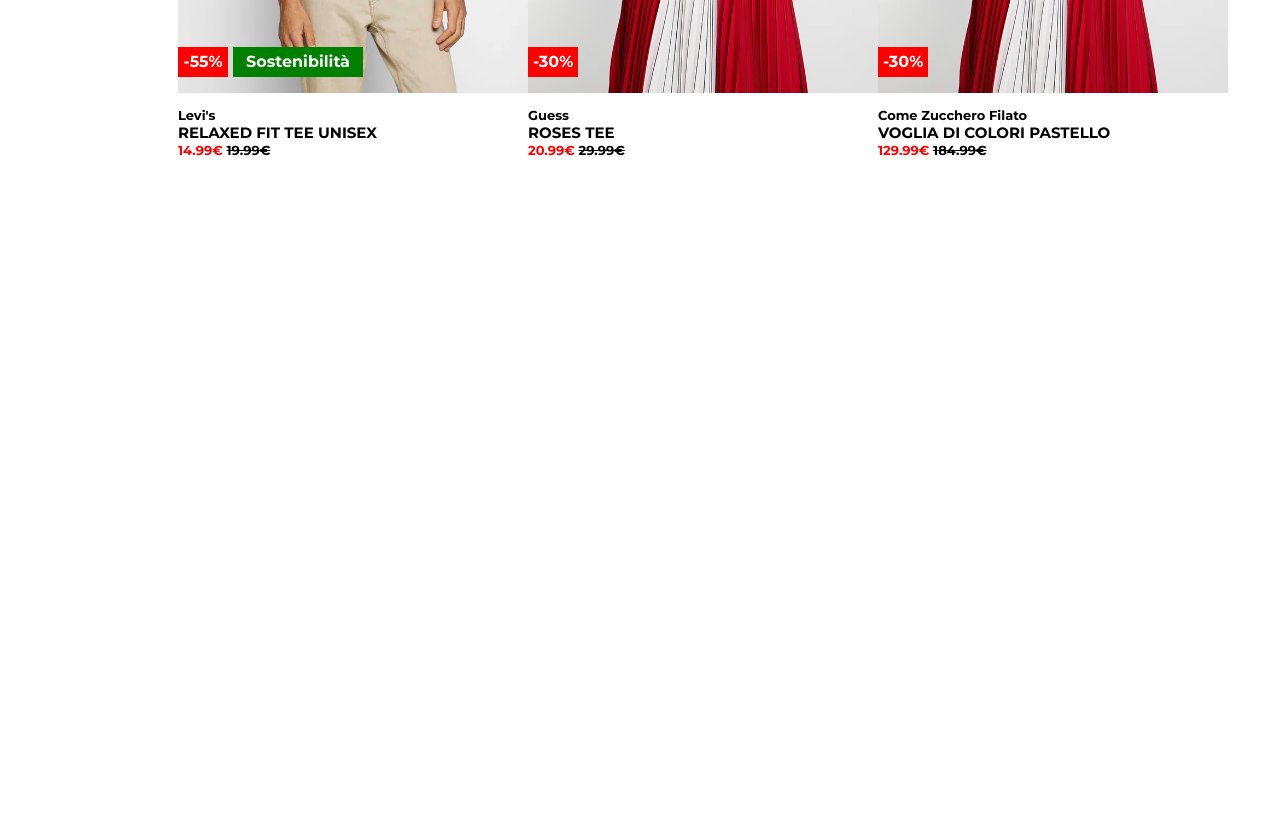
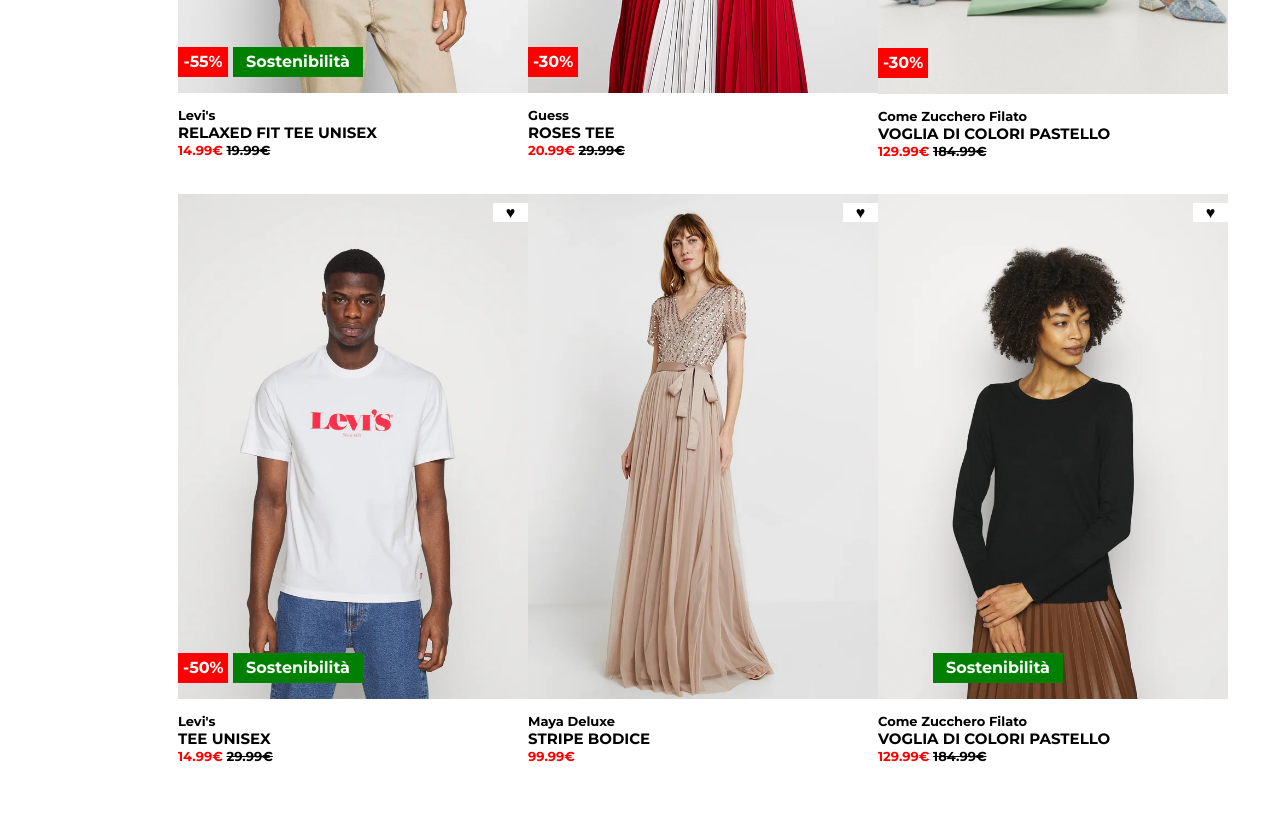
Before and after one commit to manuelgaleone/html-css-boolando, a plain HTML site: page index.html in a window 1280 px wide. Shown: the part 522-1336 px from the top of the page. Before the commit the page ends 800 px from the top, so only its background shows below. Drawn offline with Linux system fonts and the light colour scheme.

Commit message:
Fixed errors on margins

```diff
--- a/index.html
+++ b/index.html
@@ -111,7 +111,7 @@
 
                 <div class="col-4">
                     <div class="product">
-                        <img id="img-thumb" src="./img/2.webp" alt="Product">
+                        <img id="img-thumb" src="./img/3.webp" alt="Product">
                         <div class="info">
                             <div class="percent red">
                                 <h4>-30%</h4>
@@ -137,7 +137,94 @@
                         </h6>
                     </div>
                 </div>
+            </div>
 
+            <div class="row pad-main marg">
+                <div class="col-4">
+                    <div class="product">
+                        <img id="img-thumb" src="./img/4.webp" alt="Product">
+                        <div class="info">
+                            <div class="percent red">
+                                <h4>-50%</h4>
+                            </div>
+
+                            <div class="sostenibility green">
+                                <h4>Sostenibilità</h4>
+                            </div>
+
+                            <div class="heart">
+                                &hearts;
+                            </div>
+                        </div>
+
+
+                    </div>
+
+                    <div class="product-info">
+                        <h4 class="brand">
+                            Levi's
+                        </h4>
+                        <h3 class="product-name">
+                            TEE UNISEX
+                        </h3>
+                        <h6 class="price">
+                            14.99&euro; <span class="offer">29.99&euro;</span>
+                        </h6>
+                    </div>
+                </div>
+
+                <div class="col-4">
+                    <div class="product">
+                        <img id="img-thumb" src="./img/5.webp" alt="Product">
+                        <div class="info">
+                            <div class="heart">
+                                &hearts;
+                            </div>
+                        </div>
+                    </div>
+
+                    <div class="product-info">
+                        <h4 class="brand">
+                            Maya Deluxe
+                        </h4>
+                        <h3 class="product-name">
+                            STRIPE BODICE
+                        </h3>
+                        <h6 class="price">
+                            99.99&euro;
+                        </h6>
+                    </div>
+                </div>
+
+                <div class="col-4">
+                    <div class="product">
+                        <img id="img-thumb" src="./img/6.webp" alt="Product">
+                        <div class="info">
+                            <div class="sostenibility green">
+                                <h4>Sostenibilità</h4>
+                            </div>
+
+                            <div class="heart">
+                                &hearts;
+                            </div>
+                        </div>
+
+
+                    </div>
+
+                    <div class="product-info">
+                        <h4 class="brand">
+                            Come Zucchero Filato
+                        </h4>
+                        <h3 class="product-name">
+                            VOGLIA DI COLORI PASTELLO
+                        </h3>
+                        <h6 class="price">
+                            129.99&euro; <span class="offer">184.99&euro;</span>
+                        </h6>
+                    </div>
+                </div>
+            </div>
         </div>
     </main>
     <!--//Main-->
```
